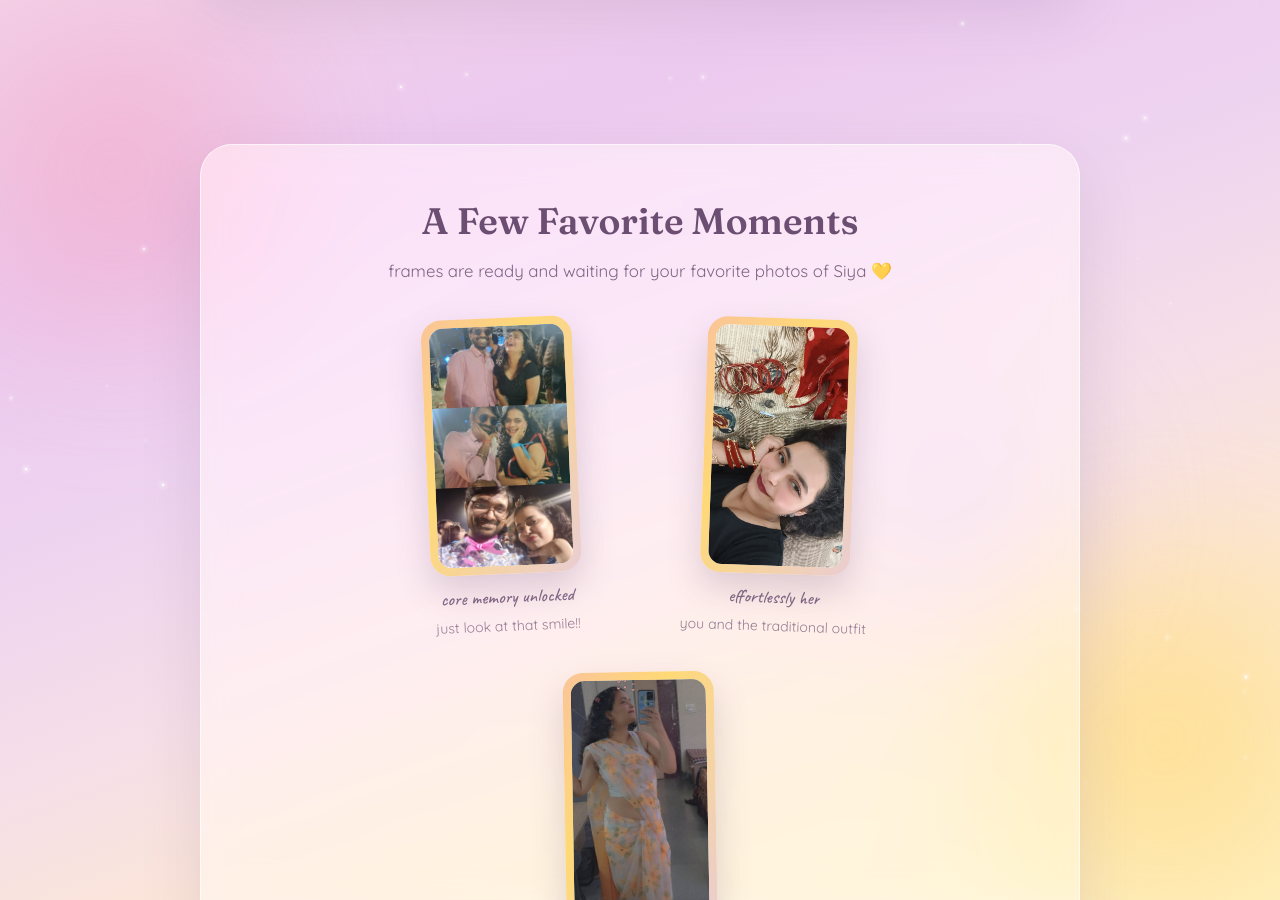
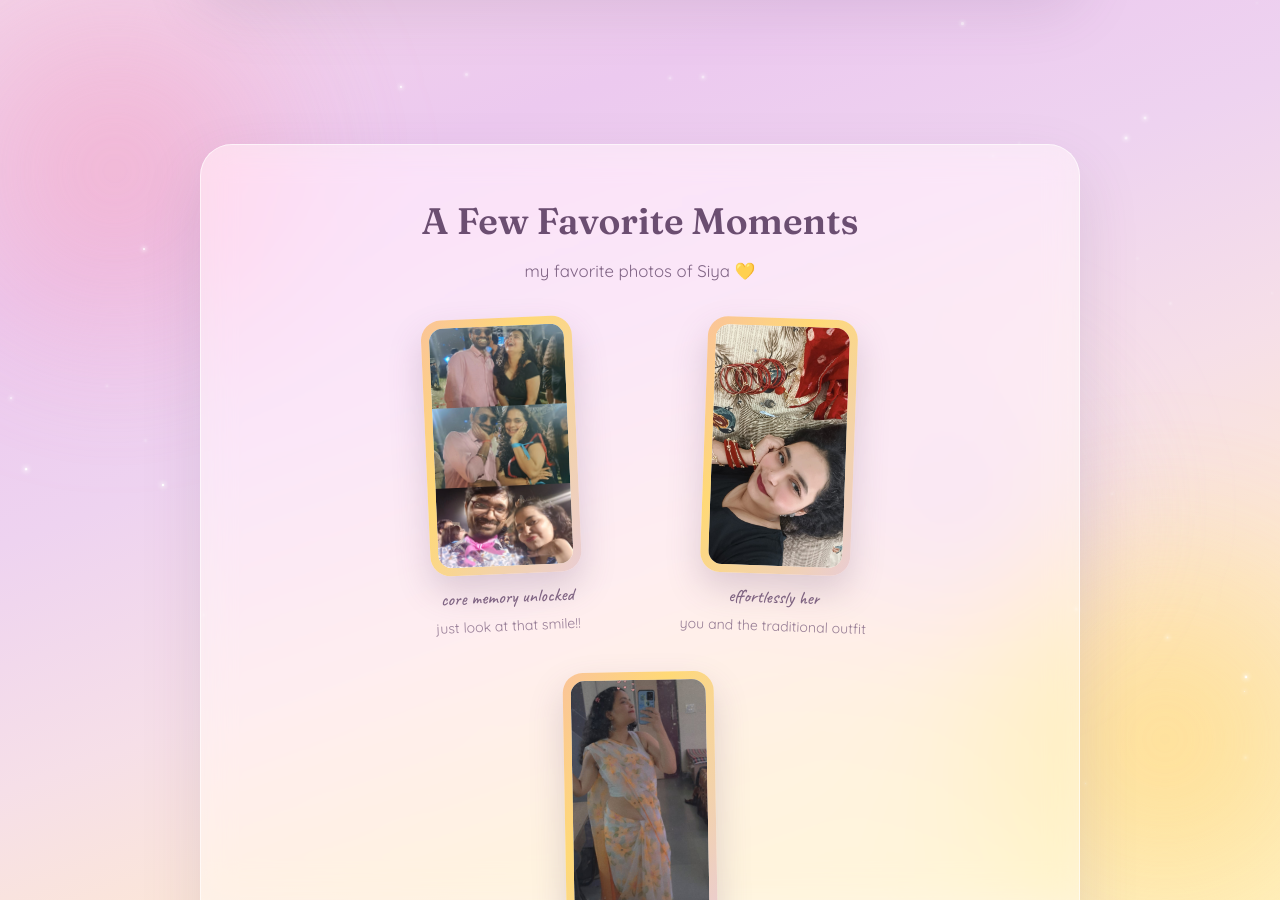
Before and after one commit to niteshchandra039/niteshchandra039.github.io, a Jekyll site: the page siya/siya-birthday.html, which Jekyll copies as it is, in a window 1280 px wide and 900 px high, scrolled down 2001 px. Built offline with Jekyll 4.4.1, drawn with Linux system fonts in a browser that asks for light colours.

Commit message:
Update gallery section subtitle to personalize photo description

```diff
--- a/siya/siya-birthday.html
+++ b/siya/siya-birthday.html
@@ -1347,7 +1347,7 @@
   <section class="section" id="gallery">
     <div class="section-card">
       <h2 class="section-title">A Few Favorite Moments</h2>
-      <p class="section-sub">frames are ready and waiting for your favorite photos of Siya 💛</p>
+      <p class="section-sub">my favorite photos of Siya 💛</p>
 
       <!-- =====================================================
            📸 PHOTO GALLERY
```
